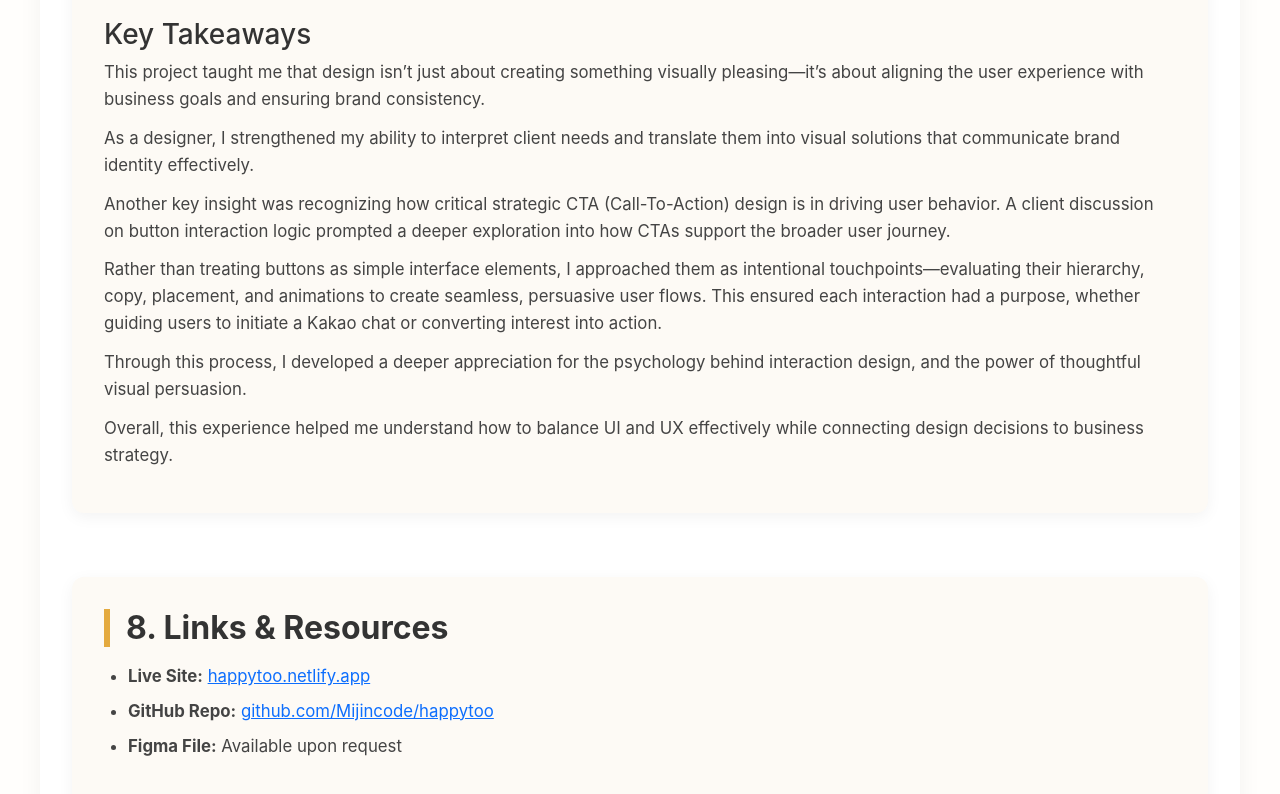
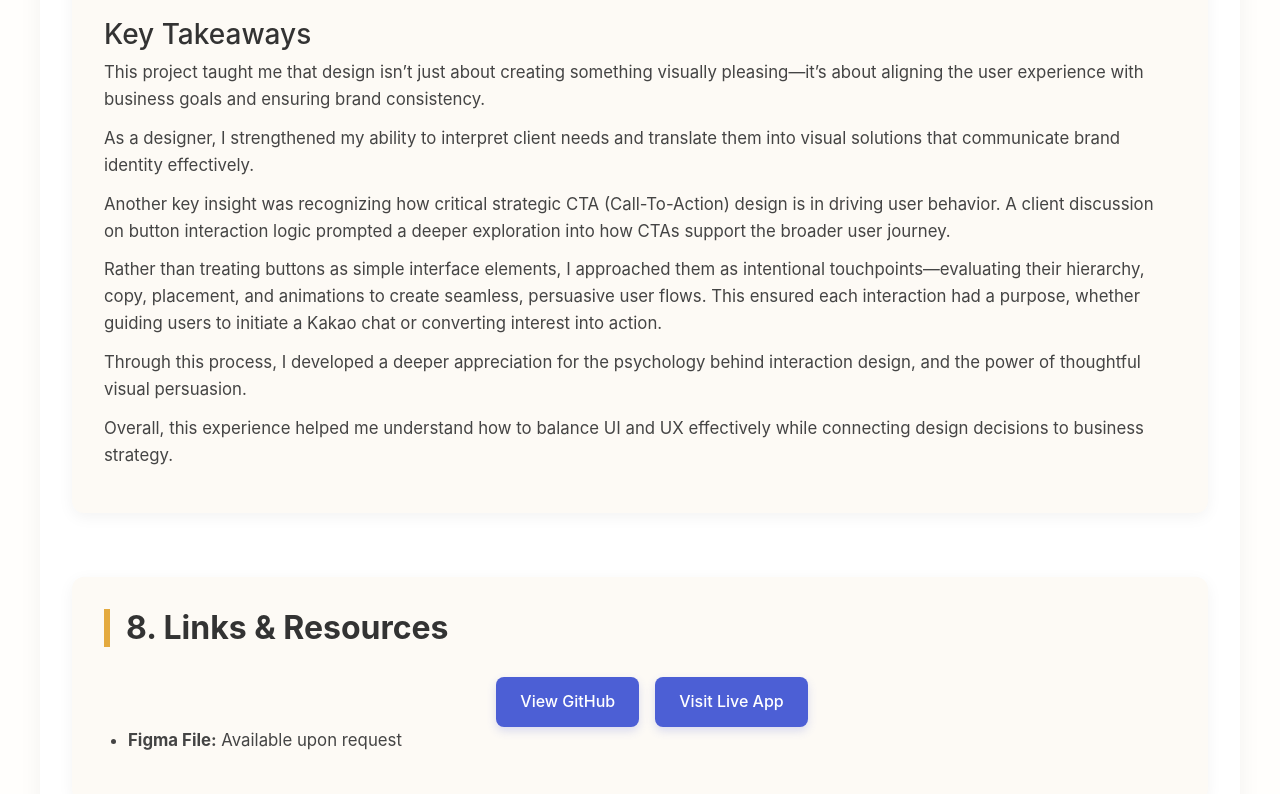
Before and after one commit to Mijincode/jeannie-portfolio, a React (Create React App) app: page /projects/happy-too in a window 1280 px wide. Shown: the part 6104-6898 px from the top of the page. Built offline with nearby package versions, Linux system fonts and the light colour scheme.

Commit message:
Update HappyToo

```diff
--- a/src/components/pages/HappyToo.css
+++ b/src/components/pages/HappyToo.css
@@ -5,6 +5,15 @@
   font-family: "Inter", "Helvetica Neue", sans-serif;
   color: #222;
   line-height: 1.75;
+}
+
+.case-study-container {
+  max-width: 1200px;
+  margin: 0 auto;
+  padding: 2rem;
+  background: #ffffff;
+  border-radius: 16px;
+  box-shadow: 0 8px 24px rgba(0, 0, 0, 0.05);
 }
 
 .case-study-title {
--- a/src/components/pages/HappyToo.js
+++ b/src/components/pages/HappyToo.js
@@ -1,7 +1,9 @@
 import React from "react";
 import "./HappyToo.css";
+import projectData from "../ProjectData";
 
 export default function HappyToo() {
+  const project = projectData["HappyToo"];
   return (
     <section className="case-study-section">
       <div className="case-study-container">
@@ -206,7 +208,7 @@ export default function HappyToo() {
               height="450"
               src="https://embed.figma.com/design/L9vPludzgsSKq5kI5509Oj/Happy-Too?node-id=162-624&embed-host=share"
               allowFullScreen
-              title="hi-fi"
+              title="prototype"
             ></iframe>
           </div>
         </div>
@@ -271,26 +273,24 @@ export default function HappyToo() {
         <div className="case-block">
           <h2>8. Links & Resources</h2>
           <ul>
-            <li>
-              <strong>Live Site:</strong>{" "}
+            <div className="button-group">
               <a
-                href="https://happytoo.netlify.app"
+                href={project.githubUrl}
                 target="_blank"
                 rel="noopener noreferrer"
+                className="button"
               >
-                happytoo.netlify.app
+                View GitHub
               </a>
-            </li>
-            <li>
-              <strong>GitHub Repo:</strong>{" "}
               <a
-                href="https://github.com/Mijincode/happytoo"
+                href={project.webPage}
                 target="_blank"
                 rel="noopener noreferrer"
+                className="button"
               >
-                github.com/Mijincode/happytoo
+                Visit Live App
               </a>
-            </li>
+            </div>
             <li>
               <strong>Figma File:</strong> Available upon request
             </li>
```
